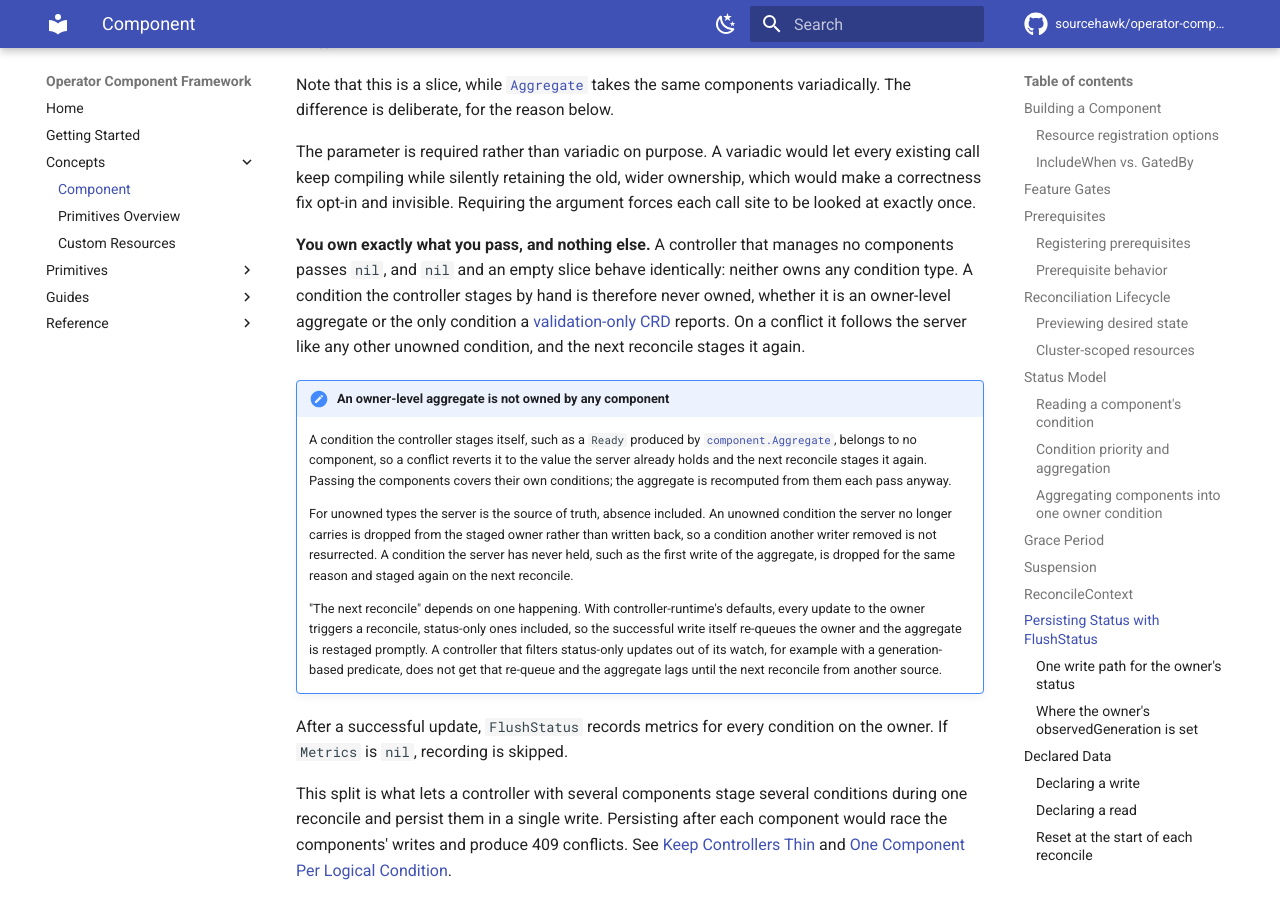
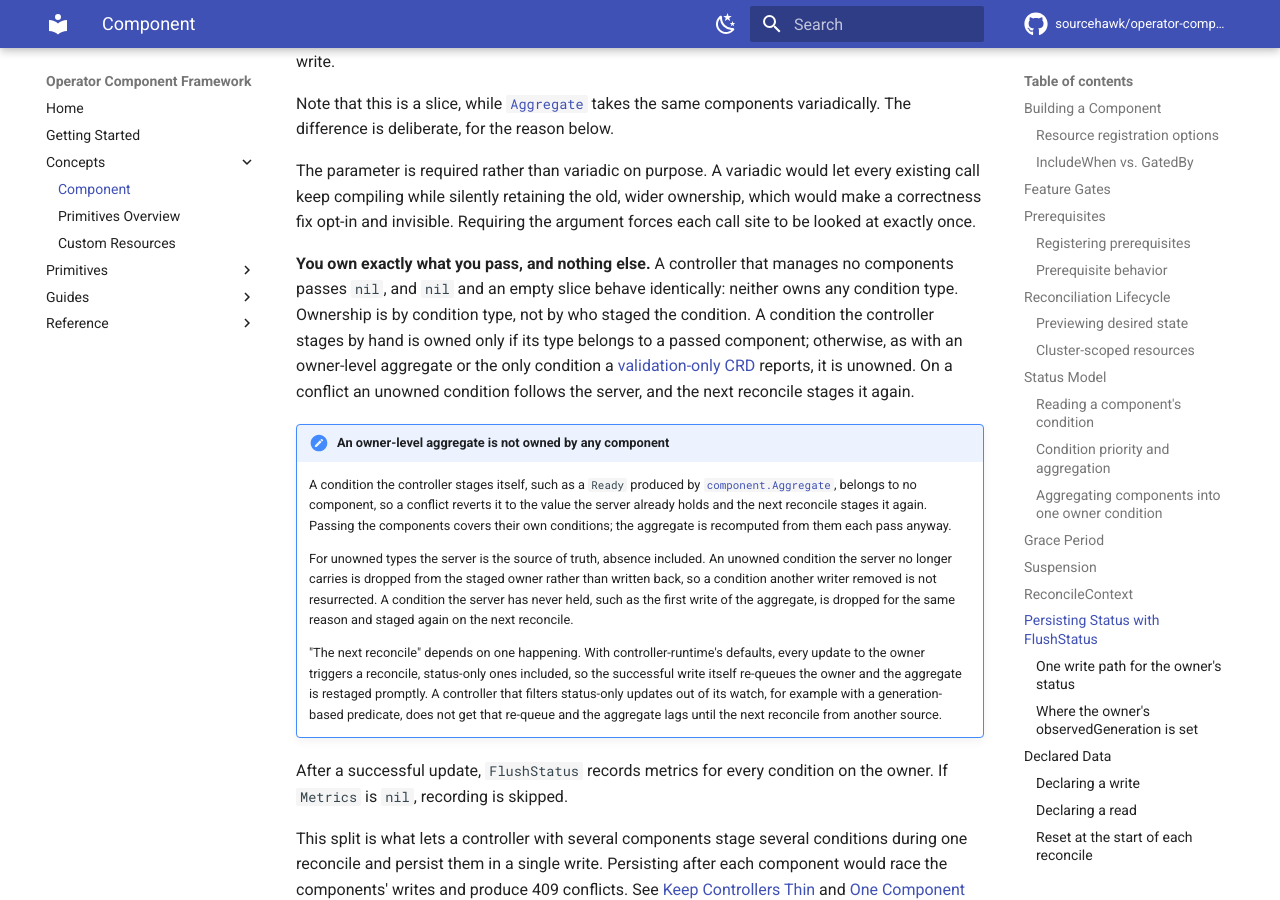
Before and after one commit to sourcehawk/operator-component-framework, an MkDocs documentation site: the page built from docs/component.md, in a window 1280 px wide and 900 px high, scrolled down 20003 px. Built offline with MkDocs 1.6.1 and Material for MkDocs 9.7.7, drawn with Linux system fonts in a browser that asks for light colours; comment, search, counter and statistics services are not loaded; some of the changed text lies outside the part shown.

Commit message:
docs: set the GVK on the sanitized apply object, and be exact about ownership by type
The client decorator in the SSA section converts the typed object to an
Unstructured before patching. On the framework's own apply path the GVK is
already set, but any other Apply through the decorator may arrive with an
empty TypeMeta, and an unstructured object cannot infer its GVK from the Go
type. Set it from the scheme when it is empty.

Ownership is by condition type, not by who staged the condition, so a
hand-staged condition whose type belongs to a passed component is owned.
Say that instead of never owned, in the GoDoc and both prose copies.

The optional-CRD example built the resource and discarded Build's error two
lines below code that carefully propagates discovery errors. Check it.

The component test helper flushed the reconciled component's condition
while declaring it owned nothing, which is the call the docs tell readers
not to make. Pass the component.

Co-Authored-By: Claude Fable 5 <noreply@anthropic.com>

````diff
--- a/docs/component.md
+++ b/docs/component.md
@@ -141,10 +141,11 @@ default:
     return fmt.Errorf("checking whether ServiceMonitor is served: %w", err)
 }
 
-builder.IncludeWhen(served, func() component.Resource {
-    res, _ := servicemonitor.NewBuilder(serviceMonitor(app)).Build()
-    return res
-}, component.GatedBy(metricsGate))
+monitor, err := servicemonitor.NewBuilder(serviceMonitor(app)).Build()
+if err != nil {
+    return err
+}
+builder.IncludeWhen(served, func() component.Resource { return monitor }, component.GatedBy(metricsGate))
 ```
 
 The lookup names `v1` on purpose. `RESTMapping` takes variadic versions and matches any served version when you pass
@@ -719,10 +720,11 @@ silently retaining the old, wider ownership, which would make a correctness fix
 argument forces each call site to be looked at exactly once.
 
 **You own exactly what you pass, and nothing else.** A controller that manages no components passes `nil`, and `nil` and
-an empty slice behave identically: neither owns any condition type. A condition the controller stages by hand is
-therefore never owned, whether it is an owner-level aggregate or the only condition a
-[validation-only CRD](#one-write-path-for-the-owners-status) reports. On a conflict it follows the server like any other
-unowned condition, and the next reconcile stages it again.
+an empty slice behave identically: neither owns any condition type. Ownership is by condition type, not by who staged
+the condition. A condition the controller stages by hand is owned only if its type belongs to a passed component;
+otherwise, as with an owner-level aggregate or the only condition a
+[validation-only CRD](#one-write-path-for-the-owners-status) reports, it is unowned. On a conflict an unowned condition
+follows the server, and the next reconcile stages it again.
 
 !!! note "An owner-level aggregate is not owned by any component"
 
````
Also changed, not shown: docs/custom-resource.md (+11 -0 lines), plugin/skills/building-components/SKILL.md (+4 -3 lines), plugin/skills/building-components/references/component.md (+10 -8 lines), plugin/skills/custom-resource-wrappers/SKILL.md (+7 -0 lines), plugin/skills/custom-resource-wrappers/references/custom-resource.md (+11 -0 lines), 2 other files.
